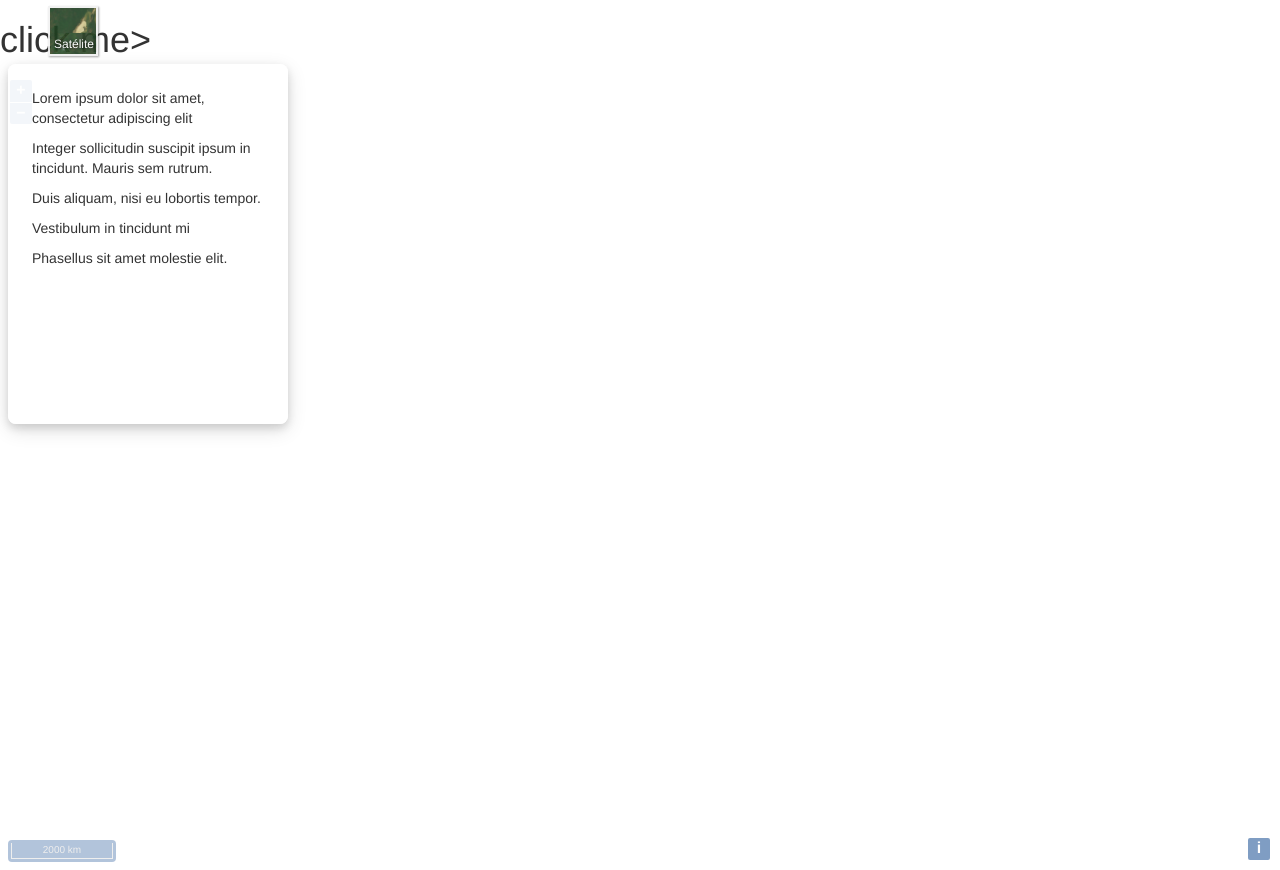
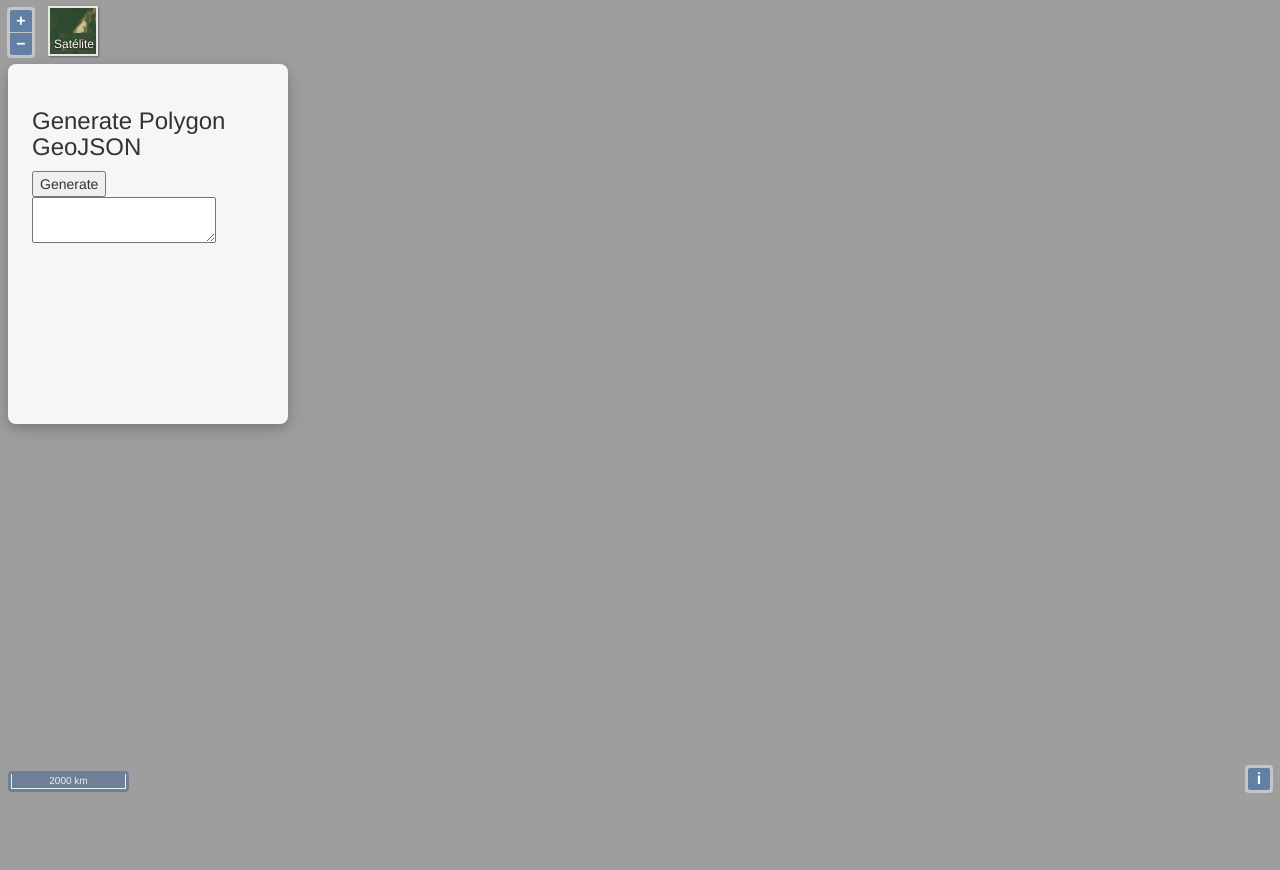
Before and after one commit to antunesleo/openlayers-polygon-drawer, a PHP site: page / in a window 1280 px wide. After the commit the page ends 793 px from the top, so only its background shows below. Run offline with PHP 8.4, Linux system fonts and the light colour scheme; some libraries are stand-ins or nearby versions.

Commit message:
Pegando coordenadas do polygon

```diff
--- a/index.html
+++ b/index.html
@@ -20,9 +20,6 @@
         <div ng-if="!isBingOpen" class="satelite-map">Satélite</div>
         <div ng-if="isBingOpen" class="ol-map">Mapa</div>
       </div>
-      <div ng-click="clarifyBing()">
-        <h1> click me></h1>
-      </div>
     </div>
   </body>
 
--- a/js/app.js
+++ b/js/app.js
@@ -4,62 +4,14 @@ app.config([function() {
 }]);
 
 app.run(function($rootScope) {
-
+  $rootScope.polygonCoordinates = null;
 });
 
-app.controller("mapController", ['$scope', function($scope) {
+app.controller("mapController", ['$scope', '$rootScope', function($scope, $rootScope) {
+    $scope.isBingOpen = false;
+
+    var bboxBrasil = [-8237536, -3210509.3, -3995344, 588319.6];
     var imageLayer = null;
-    $scope.isBingOpen = false;
-    $scope.mapAreGray = false;
-    $scope.mapAreAlmostGray = false;
-    $scope.mapAreThreshold = false;
-    $scope.mapAreBlur = false;
-    $scope.mapAreClarified = true;
-    var bboxBrasil = [-8237536, -3210509.3, -3995344, 588319.6];
-
-    function greyscale(context) {
-      var canvas = context.canvas;
-      var width = canvas.width;
-      var height = canvas.height;
-      var imageData = context.getImageData(0, 0, width, height);
-      var data = imageData.data;
-      for(i=0; i < data.length; i += 4){
-        var r = data[i];
-        var g = data[i + 1];
-        var b = data[i + 2];
-        // CIE luminance for the RGB
-        var v = 0.2126 * r + 0.7152 * g + 0.0722 * b;
-        // Show white color instead of black color while loading new tiles:
-        if(v === 0.0)
-         v=255.0;
-        data[i+0] = v; // Red
-        data[i+1] = v; // Green
-        data[i+2] = v; // Blue
-        data[i+3] = 255; // Alpha
-      }
-      context.putImageData(imageData,0,0);
-    };
-
-    function almostGray(context) {
-      var canvas = context.canvas;
-      canvas.getContext('2d').filter = 'grayscale(70%)';
-    };
-
-    function threshold(context) {
-      var canvas = context.canvas;
-      var width = canvas.width;
-      var height = canvas.height;
-      var imageData = context.getImageData(0, 0, width, height);
-      var data = imageData.data;
-      for(i=0; i < data.length; i += 4){
-        var r = data[i];
-        var g = data[i+1];
-        var b = data[i+2];
-        var v = (0.2126*r + 0.7152*g + 0.0722*b >= 220) ? 255 : 0;
-        data[i] = data[i+1] = data[i+2] = v
-      }
-      context.putImageData(imageData,0,0);
-    }
 
     $scope.changeBingLayer = function(){
       $scope.isBingOpen = !$scope.isBingOpen;
@@ -70,21 +22,6 @@ app.controller("mapController", ['$scope', function($scope) {
       $scope.mapAreClarified = !$scope.mapAreClarified;
       console.log('clarified?', $scope.mapAreClarified);
     };
-
-    var blur = function(context) {
-      var canvas = context.canvas;
-      canvas.getContext('2d').filter = 'blur(5px) opacity(0.6)';
-    }
-
-    var clarify = function(context) {
-      var canvas = context.canvas;
-      canvas.getContext('2d').filter = 'brightness(170%)';
-    }
-
-    var normalBrigthness = function(context) {
-      var canvas = context.canvas;
-      canvas.getContext('2d').filter = 'brightness(100%)';
-    }
 
     var scaleLineControl = new ol.control.ScaleLine({
       geodesic: true
@@ -113,34 +50,60 @@ app.controller("mapController", ['$scope', function($scope) {
       preload: true
     });
 
-    osmLayer.on('postcompose', function(event) {
-      if ($scope.mapAreGray) greyscale(event.context);
-      if ($scope.mapAreThreshold) threshold(event.context);
-      if ($scope.mapAreBlur) blur(event.context);
-      if ($scope.mapAreAlmostGray) almostGray(event.context);
-      if ($scope.mapAreClarified) clarify(event.context);
+    var source = new ol.source.Vector();
+
+    var vector = new ol.layer.Vector({
+      source: source,
+      style: new ol.style.Style({
+        fill: new ol.style.Fill({
+          color: 'rgba(255, 255, 255, 0.2)'
+        }),
+        stroke: new ol.style.Stroke({
+          color: '#ffcc33',
+          width: 2
+        }),
+        image: new ol.style.Circle({
+          radius: 7,
+          fill: new ol.style.Fill({
+            color: '#ffcc33'
+          })
+        })
+      })
     });
 
-    bingLayer.on('postcompose', function(event) {
-      console.log('really clarified?', $scope.mapAreClarified);
-      if ($scope.mapAreGray) greyscale(event.context);
-      if ($scope.mapAreThreshold) threshold(event.context);
-      if ($scope.mapAreBlur) blur(event.context);
-      if ($scope.mapAreClarified) clarify(event.context);
-    });
+    var sketch;
+
+    var pointerMoveHandler = function(evt) {
+      if (evt.dragging) {
+        return;
+      }
+      /** @type {string} */
+      var helpMsg = 'Click to start drawing';
+
+      if (sketch) {
+        var geom = (sketch.getGeometry());
+        if (geom instanceof ol.geom.Polygon) {
+            // do something
+        }
+      }
+    };
 
     var map = new ol.Map({
       layers: [
         osmLayer,
-        bingLayer
+        bingLayer,
+        vector
       ],
       target: 'map',
       controls: controls,
       view: new ol.View({
-        center: [0, 0],
+        center: bboxBrasil,
         zoom: 3
       })
     });
+
+    map.on('pointermove', pointerMoveHandler);
+
 
     map.renderSync();
 
@@ -148,8 +111,68 @@ app.controller("mapController", ['$scope', function($scope) {
       map.renderSync();
     }, 100);
 
+    function addInteraction() {
+      var type = 'Polygon';
+      draw = new ol.interaction.Draw({
+        source: source,
+        type: type,
+        style: new ol.style.Style({
+          fill: new ol.style.Fill({
+            color: 'rgba(255, 255, 255, 0.2)'
+          }),
+          stroke: new ol.style.Stroke({
+            color: 'rgba(0, 0, 0, 0.5)',
+            lineDash: [10, 10],
+            width: 2
+          }),
+          image: new ol.style.Circle({
+            radius: 3,
+            stroke: new ol.style.Stroke({
+              color: 'rgba(0, 0, 0, 0.7)'
+            }),
+            fill: new ol.style.Fill({
+              color: 'rgba(255, 255, 255, 0.2)'
+            })
+          })
+        })
+      });
+      map.addInteraction(draw);
+
+      var listener;
+      draw.on('drawstart',
+          function(evt) {
+            sketch = evt.feature;
+
+            listener = sketch.getGeometry().on('change', function(evt) {
+              var geom = evt.target;
+              if (geom instanceof ol.geom.Polygon) {
+                $rootScope.polygonCoordinates = geom.getCoordinates();
+              }
+            });
+          }, this);
+
+      draw.on('drawend',
+          function() {
+            sketch = null;
+          }, this);
+    }
+
+    addInteraction();
 }]);
 
-app.controller("geometryController", ['$scope', function($scope) {
+app.controller("geometryController", ['$scope', '$rootScope', function($scope, $rootScope) {
+  $scope.geoJsonGenerated = '';
 
+  $scope.generatePolygonGeoJson = function() {
+    $scope.geoJsonGenerated = JSON.stringify({
+      "type": "Feature",
+      "geometry": {
+        "type": "Polygon",
+        "coordinates": $rootScope.polygonCoordinates
+      },
+      "properties": {
+        "name": "Generated Polygon"
+      }
+    });
+  };
 }]);
--- a/templates/geometry.html
+++ b/templates/geometry.html
@@ -1,7 +1,5 @@
 <div ng-controller="geometryController" class="panel-geometry">
-    <p>Lorem ipsum dolor sit amet, consectetur adipiscing elit</p>
-    <P>Integer sollicitudin suscipit ipsum in tincidunt. Mauris sem rutrum.</P>
-    <P>Duis aliquam, nisi eu lobortis tempor.</P>
-    <P>Vestibulum in tincidunt mi</P>
-    <P>Phasellus sit amet molestie elit. </P>
+    <h3>Generate Polygon GeoJSON</h3>
+    <button ng-click="generatePolygonGeoJson()">Generate</button>
+    <textarea ng-model="geoJsonGenerated"></textarea>
 </div>
```
Also changed, not shown: css/style.css (line endings or trailing spaces).
